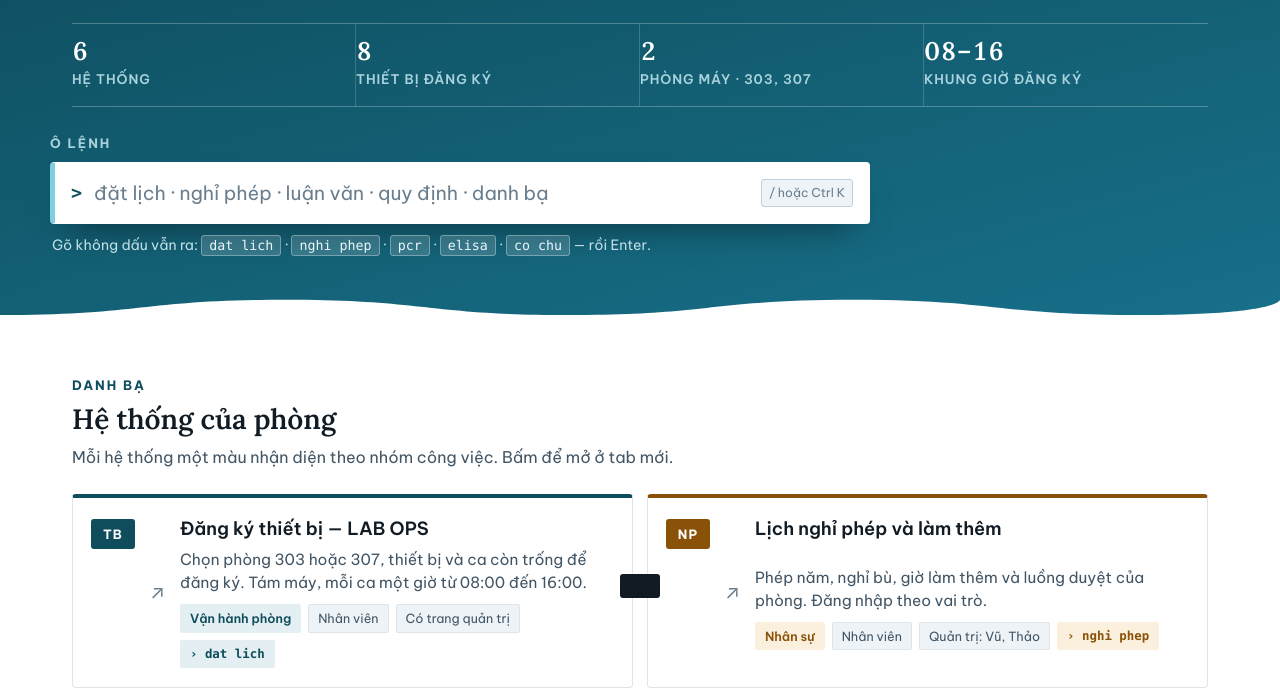
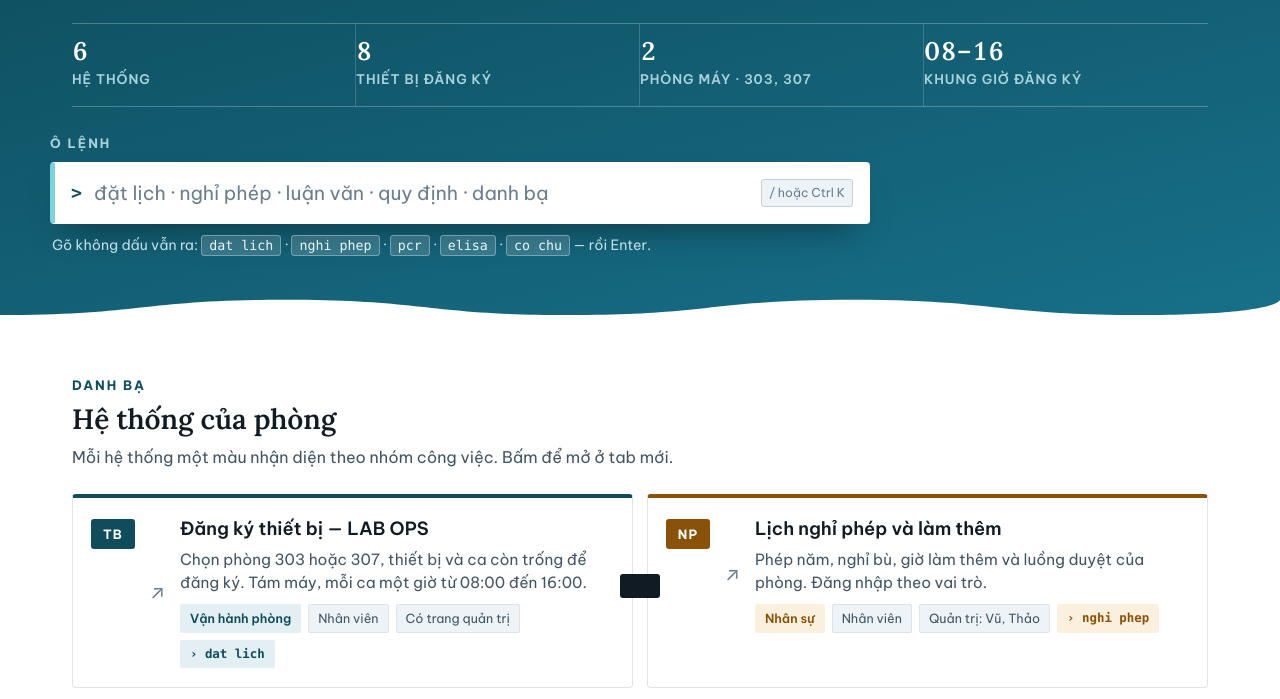
Before and after one commit to vuzebrafishlab/vuzebrafishlab.github.io, a plain HTML site: page hub/index.html in a window 1280 px wide. Shown: the part 214-913 px from the top of the page. Drawn offline with Linux system fonts and the light colour scheme.

Commit message:
Căn lại dòng trong thẻ hệ thống

```diff
--- a/hub/index.html
+++ b/hub/index.html
@@ -118,7 +118,7 @@ h2{font-family:var(--fd);font-weight:600;font-size:clamp(1.25rem,2.6vw,1.6rem);m
 @media (min-width:860px){.dir{grid-template-columns:1fr 1fr}}
 .entry{
   --c:var(--c-petrol); --cs:var(--c-petrol-s);
-  display:grid;grid-template-columns:auto 1fr auto;gap:3px 15px;align-items:start;
+  display:grid;grid-template-columns:auto 1fr auto;gap:3px 15px;align-items:start;align-content:start;
   padding:19px 18px;border:1px solid var(--rule);border-top:4px solid var(--c);border-radius:4px;
   background:var(--white);text-decoration:none;color:inherit;transition:box-shadow .15s,transform .15s,border-color .15s
 }
```
